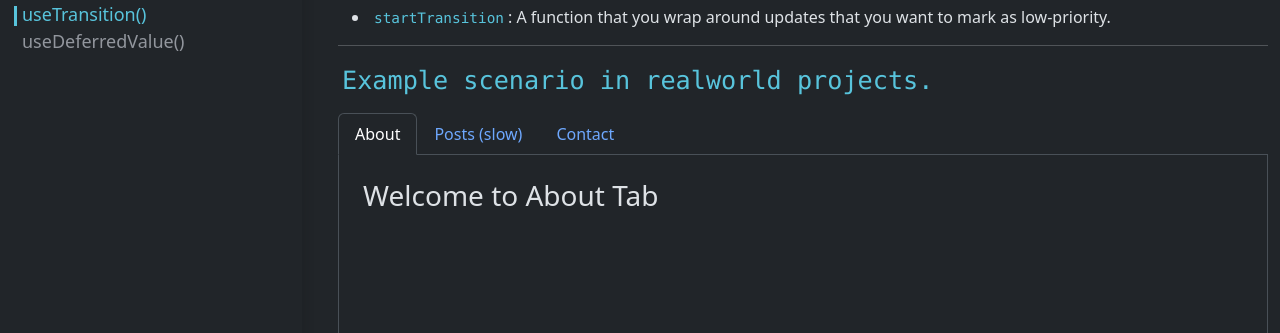
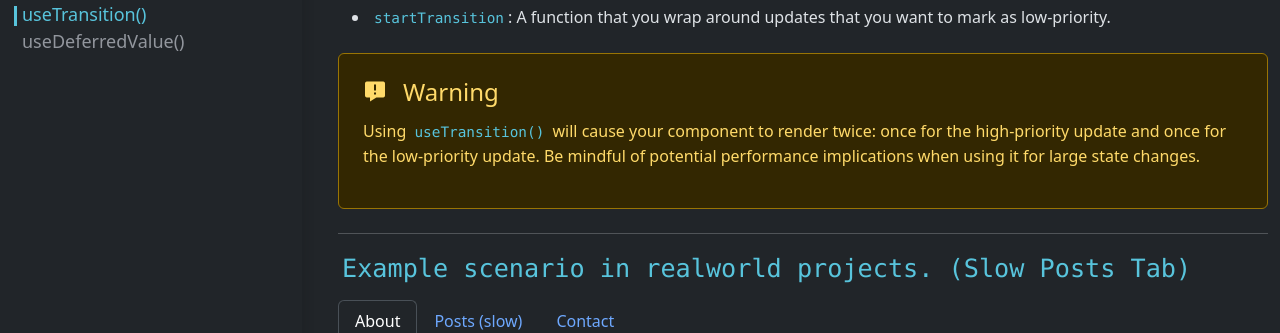
Before and after one commit to alonzojoe/react-hooks-guide, a React (Vite) app: page /use-transition in a window 1280 px wide. Shown: the part 330-663 px from the top of the page. Built offline with nearby package versions, Linux system fonts and the light colour scheme.

Commit message:
feat: add a warning message: component re-render twice when using useTransition

```diff
--- a/src/pages/use-id/HookUseId.jsx
+++ b/src/pages/use-id/HookUseId.jsx
@@ -36,7 +36,7 @@ const HookUseId = () => {
       <AlertMessage className="alert-warning p-4 my-4">
         <>
           <div className="d-flex align-items-center gap-3">
-            <i class="bx bxs-message-error h4"></i>
+            <i className="bx bxs-message-error h4"></i>
             <h4>Warning</h4>
           </div>
           <p className="mt-1 fs-6">
--- a/src/pages/use-transition/HookUseTransition.jsx
+++ b/src/pages/use-transition/HookUseTransition.jsx
@@ -2,6 +2,7 @@ import React, { useState, useTransition } from "react";
 import About from "@/pages/use-transition/components/About";
 import Posts from "@/pages/use-transition/components/Posts";
 import Contact from "@/pages/use-transition/components/Contact";
+import AlertMessage from "@/components/UI/AlertMessage";
 import CodeEditor from "@uiw/react-textarea-code-editor";
 
 const HookUseTransition = () => {
@@ -65,10 +66,24 @@ const HookUseTransition = () => {
         </li>
       </ul>
 
+      <AlertMessage className="alert-warning p-4 my-4">
+        <>
+          <div className="d-flex align-items-center gap-3">
+            <i className="bx bxs-message-error h4"></i> <h4>Warning</h4>
+          </div>
+          <p className="mt-1 fs-6">
+            Using <code>useTransition()</code> will cause your component to
+            render twice: once for the high-priority update and once for the
+            low-priority update. Be mindful of potential performance
+            implications when using it for large state changes.
+          </p>
+        </>
+      </AlertMessage>
+
       <hr />
 
       <h3>
-        <code>Example scenario in realworld projects.</code>
+        <code>Example scenario in realworld projects. (Slow Posts Tab)</code>
       </h3>
       <div className="my-3 row">
         <div className="col-sm-12 mb-4">
```
